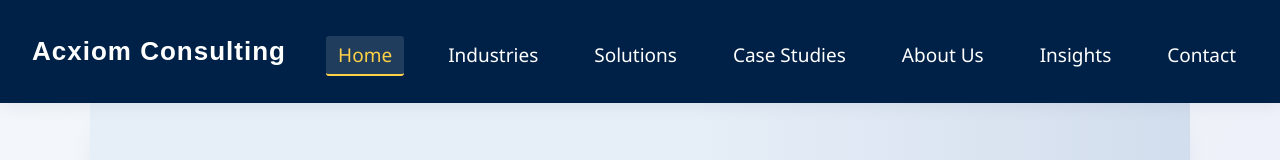
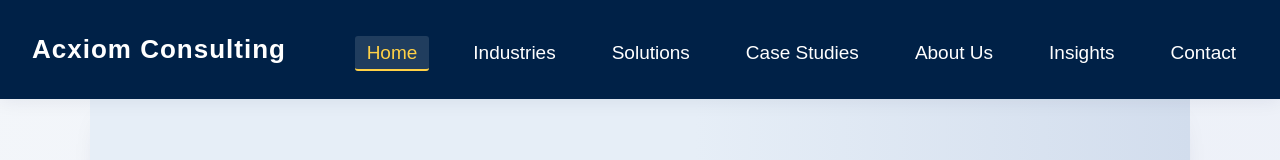
Before and after one commit to GodzillaNow/Acxiom, a plain HTML site: page index.html in a window 1280 px wide. Shown: the top 160 px of the page. Drawn offline with Linux system fonts and the light colour scheme.

Commit message:
update style.css
'Montserrat', 'Poppins', Arial, sans-serif;

```diff
--- a/style.css
+++ b/style.css
@@ -6,7 +6,7 @@
 }
 
 body {
-  font-family: 'Segoe UI', 'Roboto', Arial, sans-serif;
+  font-family: 'Montserrat', 'Poppins', Arial, sans-serif;
   background: linear-gradient(120deg, #f3f6fa 0%, #e9edf7 100%);
   color: #243249;
   font-size: 18px;
@@ -31,7 +31,7 @@ header h1 {
   font-size: 26px;
   font-weight: 600;
   letter-spacing: 1px;
-  font-family: 'Montserrat', 'Arial', sans-serif;
+  font-family: 'Montserrat', 'Poppins', Arial, sans-serif;
 }
 
 nav ul {
```
